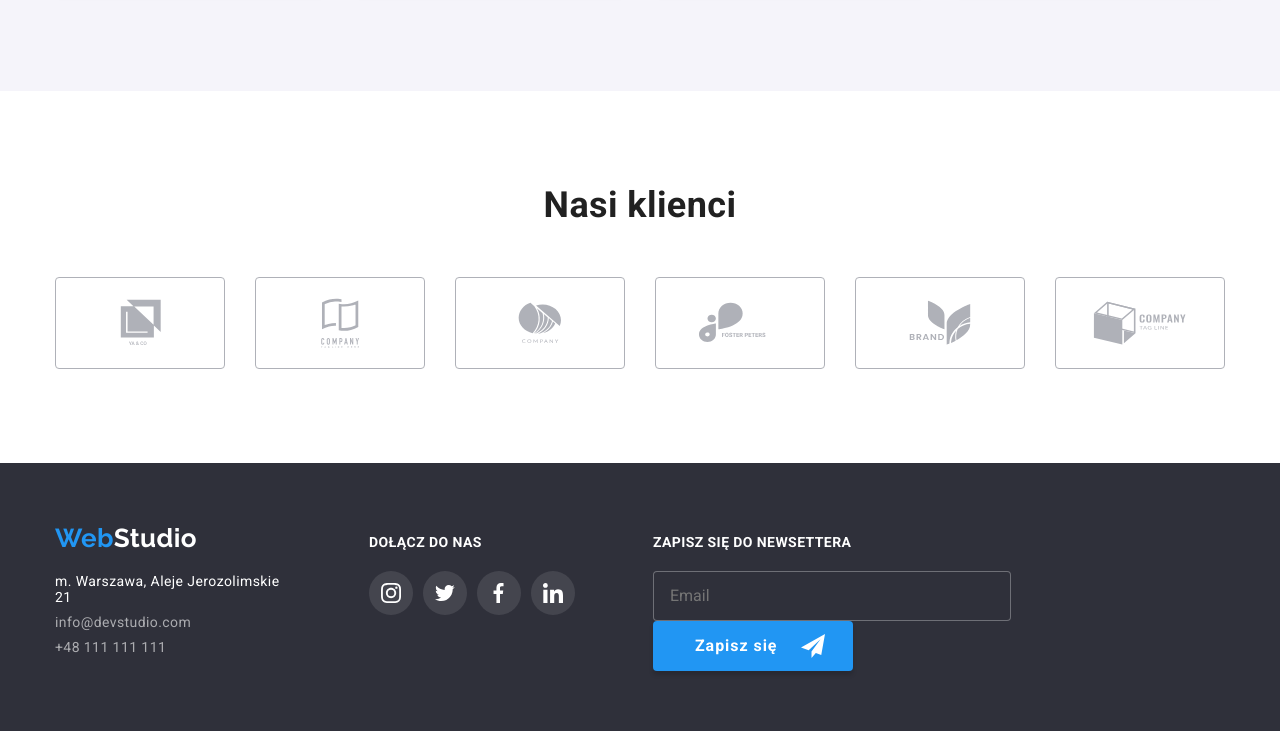
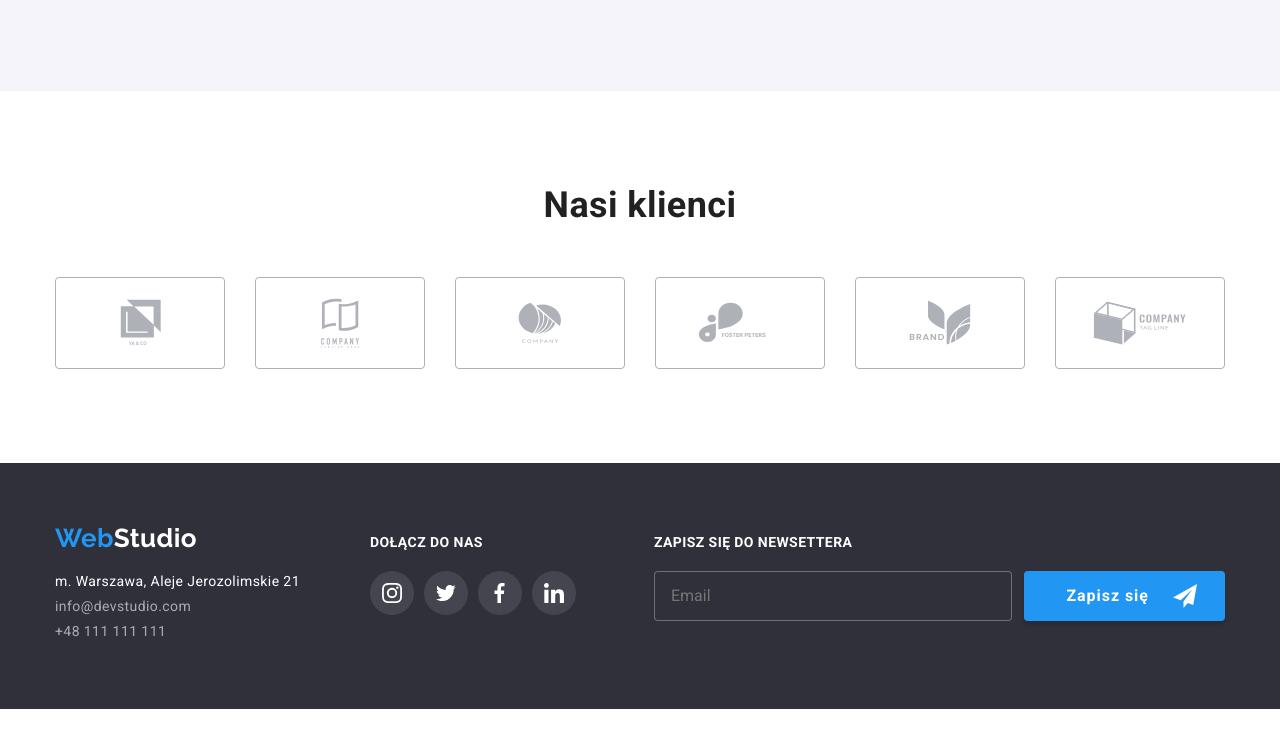
Before and after one commit to KamilSzafranski/goit-markup-hw-06, a plain HTML site: page index.html in a window 1280 px wide. Shown: the part 2197-2928 px from the top of the page. After the commit the page ends 2906 px from the top, so only its background shows below. Drawn offline with nearby package versions, Linux system fonts and the light colour scheme.

Commit message:
Update styles.css

```diff
--- a/css/styles.css
+++ b/css/styles.css
@@ -391,6 +391,7 @@
 .form-newsletter-title {
     margin-bottom: 20px;
     display: block;
+    font-size: 14px;
 }
 .label-newsletter input {
     margin-right: 12px;
@@ -406,7 +407,9 @@
     outline: none;
     transition: border-color 250ms cubic-bezier(0.4, 0, 0.2, 1);
 }
-
+.form-newsletter {
+    font-size: 0;
+}
 .form-newsletter button {
     display: inline-flex;
     align-items: center;
```
